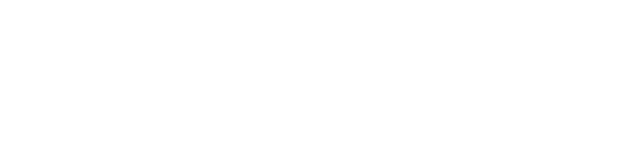
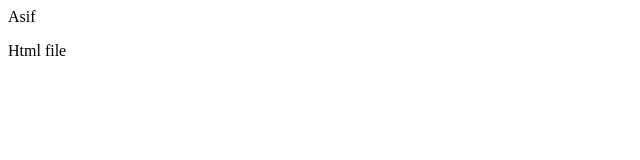
Before and after one commit to asiflolcoder/javascriptPractice, a plain HTML site: page day01/index.html in a window 1280 px wide. Shown: the full height of the page, 0-640 px from the left. Drawn offline with Linux system fonts and the light colour scheme.

Commit message:
day 01 added

```diff
--- a/day01/index.html
+++ b/day01/index.html
@@ -4,6 +4,13 @@
     <meta charset="UTF-8" />
     <meta name="viewport" content="width=device-width, initial-scale=1.0" />
     <title>Document</title>
+    <script defer src="index.js"></script>
+    <script defer src="script.js"></script>
   </head>
-  <body></body>
+  <body>
+    <div id="head">
+      <h1>Hello Javascript</h1>
+    </div>
+    <p>Html file</p>
+  </body>
 </html>
--- /dev/null
+++ b/day01/index.js
@@ -0,0 +1,2 @@
+const head = document.getElementById("head");
+head.innerText = "Asif";
--- /dev/null
+++ b/day01/script.js
@@ -0,0 +1 @@
+console.log(20 + 30);
```
